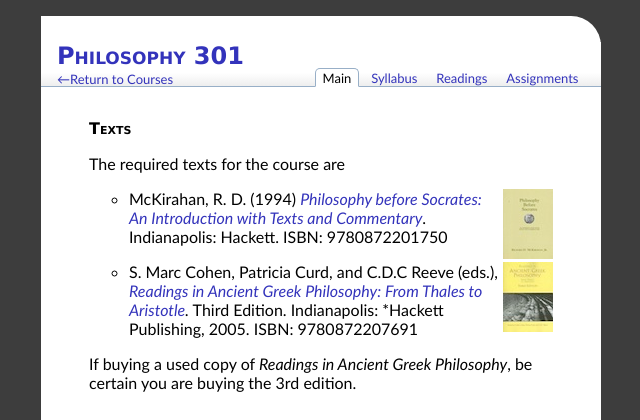
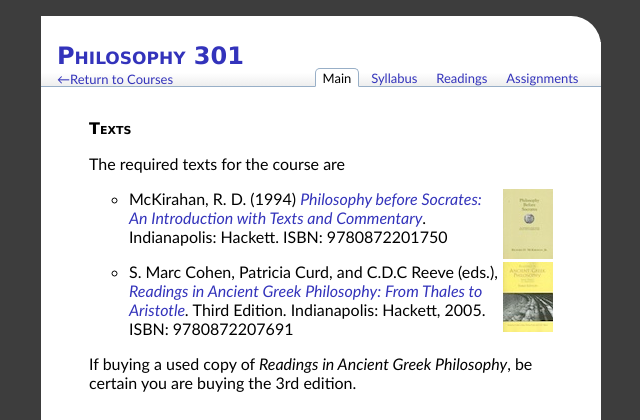
Before and after one commit to dsanson/dsanson.github.com, a Jekyll site: the page built from 301f2010/_posts/2010-04-09-textbook.markdown, in a window 1280 px wide, cut to the strip 0-420 px from the top of the page. Shown: the whole strip, without its empty margins (319-959 px from the left). Built offline with Jekyll 4.4.1, drawn with Linux system fonts in a browser that asks for light colours; Markdown is read by kramdown in place of the engine named in the settings; comment, search, counter and statistics services are not loaded.

Commit message:
removing extraneous * from the textbook references

```diff
--- a/301f2010/_posts/2010-04-09-textbook.markdown
+++ b/301f2010/_posts/2010-04-09-textbook.markdown
@@ -12,6 +12,6 @@ The required texts for the course are
 
 [<img style="clear:both;float:right" src="/files/img/ccr.jpg">](http://books.google.com/books?id=XVHj_gwk39QC&lpg=PP1&pg=PP1#v=onepage&q&f=false)
 
-+    S. Marc Cohen, Patricia Curd, and C.D.C Reeve (eds.), *[Readings in Ancient Greek Philosophy: From Thales to Aristotle](http://books.google.com/books?id=XVHj_gwk39QC&lpg=PP1&pg=PP1#v=onepage&q&f=false).* Third Edition. Indianapolis: *Hackett Publishing, 2005. ISBN: 9780872207691
++    S. Marc Cohen, Patricia Curd, and C.D.C Reeve (eds.), *[Readings in Ancient Greek Philosophy: From Thales to Aristotle](http://books.google.com/books?id=XVHj_gwk39QC&lpg=PP1&pg=PP1#v=onepage&q&f=false).* Third Edition. Indianapolis: Hackett, 2005. ISBN: 9780872207691
 
 If buying a used copy of *Readings in Ancient Greek Philosophy*, be certain you are buying the 3rd edition.
```
